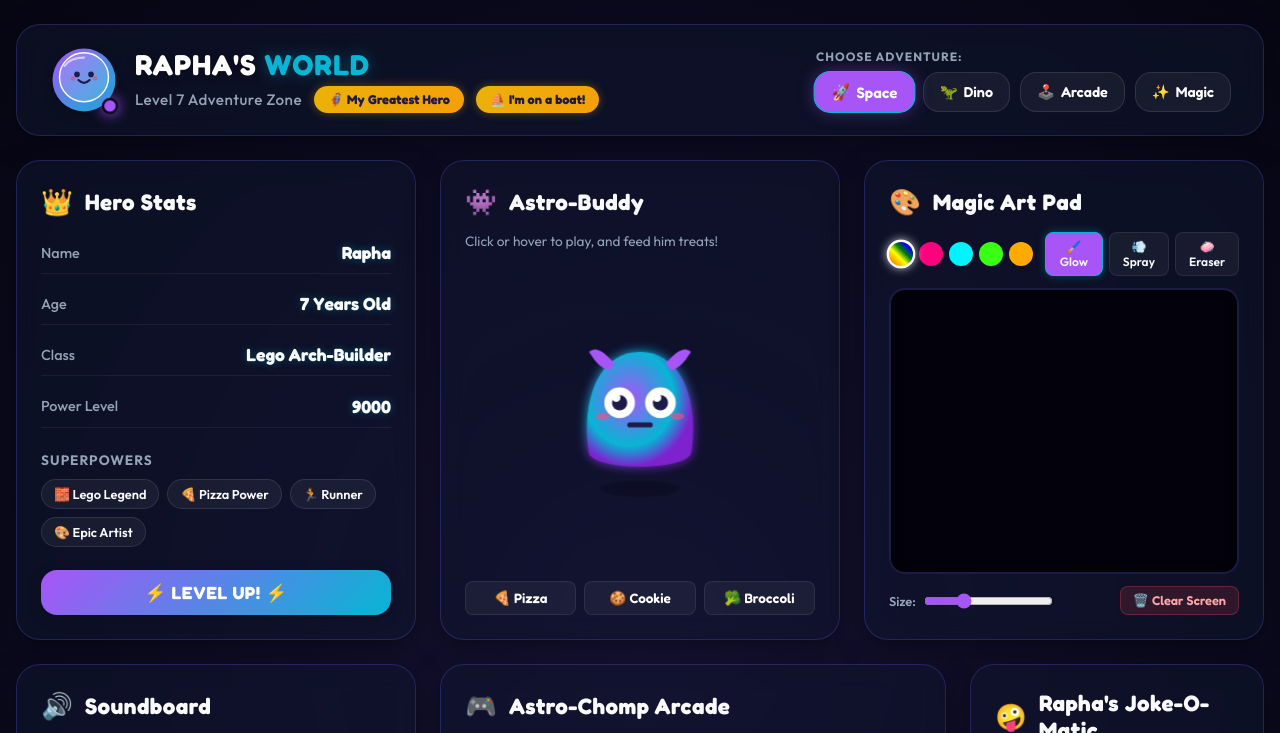
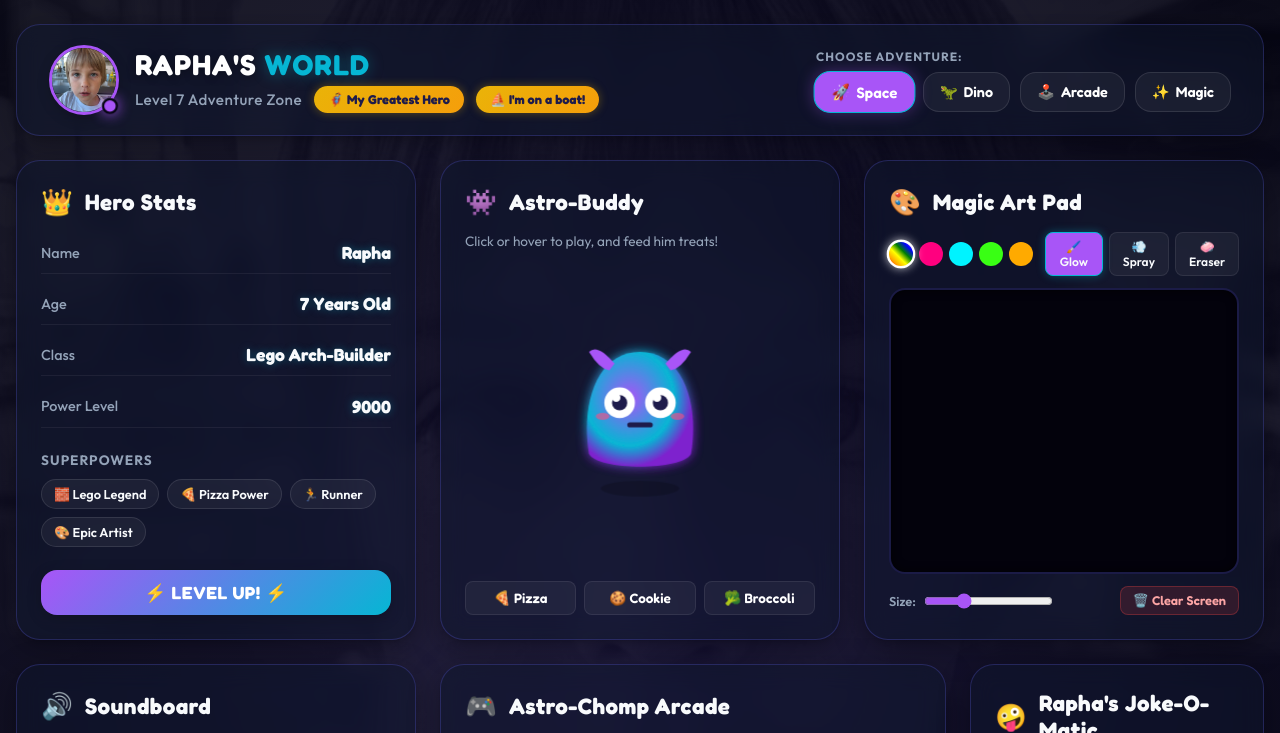
Before and after one commit to dmeburk/raphas-world, a website built with Vite: page index.html in a window 1280 px wide. Shown: the top 733 px of the page. Built offline with nearby package versions, Linux system fonts and the light colour scheme.

Commit message:
Set Rapha's gorgeous portrait as subtle full-page background watermark and header avatar

```diff
--- a/index.html
+++ b/index.html
@@ -14,32 +14,15 @@
     <!-- Background Canvas for Particles, Cursor Trails, and Special Effects -->
     <canvas id="global-particles"></canvas>
 
+    <!-- Full-page subtle watermark background photo of Rapha -->
+    <div class="background-watermark"></div>
+
     <div id="app">
       <!-- Top Navigation & Profile Header -->
       <header class="header glass-panel">
         <div class="profile-container">
           <div class="avatar-wrapper">
-            <svg class="header-avatar" viewBox="0 0 100 100">
-              <defs>
-                <linearGradient id="avatarGrad" x1="0%" y1="0%" x2="100%" y2="100%">
-                  <stop offset="0%" stop-color="var(--color-primary)" />
-                  <stop offset="100%" stop-color="var(--color-secondary)" />
-                </linearGradient>
-              </defs>
-              <!-- Cute Space Helmet / Round face shape -->
-              <circle cx="50" cy="50" r="45" fill="url(#avatarGrad)" />
-              <circle cx="50" cy="46" r="35" fill="rgba(255, 255, 255, 0.15)" stroke="#fff" stroke-width="2" />
-              <!-- Face Details -->
-              <circle class="eye left" cx="40" cy="42" r="4" fill="#1e1b4b" />
-              <circle class="eye right" cx="60" cy="42" r="4" fill="#1e1b4b" />
-              <!-- Cheek blush -->
-              <circle cx="34" cy="48" r="3" fill="#f43f5e" opacity="0.6" />
-              <circle cx="66" cy="48" r="3" fill="#f43f5e" opacity="0.6" />
-              <!-- Happy Mouth -->
-              <path d="M 42 50 Q 50 58 58 50" fill="none" stroke="#1e1b4b" stroke-width="3" stroke-linecap="round" />
-              <!-- Shiny Helmet Glare -->
-              <path d="M 22 30 Q 30 18 50 18" fill="none" stroke="rgba(255, 255, 255, 0.6)" stroke-width="3" stroke-linecap="round" />
-            </svg>
+            <img class="header-avatar" src="/rapha.png" alt="Rapha" />
             <span class="online-indicator"></span>
           </div>
           <div class="title-wrapper">
--- a/src/style.css
+++ b/src/style.css
@@ -120,7 +120,6 @@ body.theme-arcade::after {
   opacity: 0.45;
 }
 
-/* Background Particle Canvas */
 #global-particles {
   position: fixed;
   top: 0;
@@ -129,6 +128,25 @@ body.theme-arcade::after {
   height: 100vh;
   z-index: 0;
   pointer-events: none;
+}
+
+/* Full-page subtle watermark background photo of Rapha */
+.background-watermark {
+  position: fixed;
+  top: 0;
+  left: 0;
+  width: 100vw;
+  height: 100vh;
+  background-image: url('/rapha.png');
+  background-size: cover;
+  background-position: center 30%; /* Focus on his face */
+  background-repeat: no-repeat;
+  opacity: 0.08; /* Extremely subtle watermark so text is 100% readable */
+  z-index: 1;
+  pointer-events: none;
+  filter: grayscale(100%) contrast(1.15); /* Blends perfectly into all dynamic color themes */
+  mix-blend-mode: luminosity;
+  transition: opacity var(--transition-slow);
 }
 
 #app {
@@ -183,7 +201,16 @@ body.theme-arcade::after {
 .header-avatar {
   width: 100%;
   height: 100%;
+  border-radius: 50%;
+  border: 3px solid var(--color-primary);
+  object-fit: cover;
+  box-shadow: 0 0 15px var(--color-primary-glow);
   filter: drop-shadow(0 4px 6px rgba(0, 0, 0, 0.2));
+  transition: transform var(--transition-medium);
+}
+
+.header-avatar:hover {
+  transform: scale(1.1) rotate(5deg);
 }
 
 .online-indicator {
```
Also changed, not shown: public/rapha.png (added).
